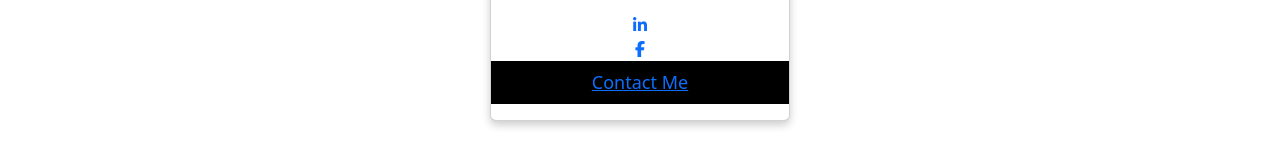
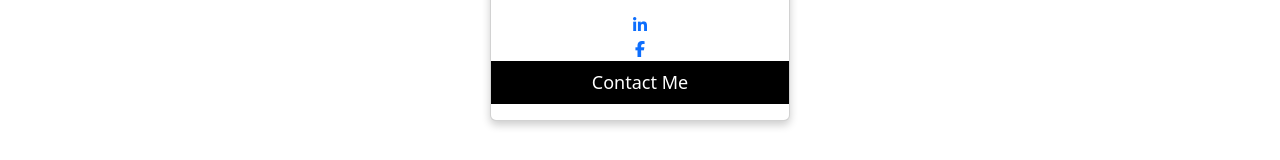
Before and after one commit to Lynz951/The-Code-Less-Travelled, a plain HTML site: page contact.html in a window 1280 px wide. Shown: the part 600-760 px from the top of the page. Drawn offline with nearby package versions, Linux system fonts and the light colour scheme.

Commit message:
Update contact.css

```diff
--- a/CSS/contact.css
+++ b/CSS/contact.css
@@ -23,9 +23,9 @@
     font-size: 18px;
   }
 
-  a.link {
+  #link {
     text-decoration: none;
-    font-size: 22px;
+    font-size: 18px;
     color: white;
   }
 
```
